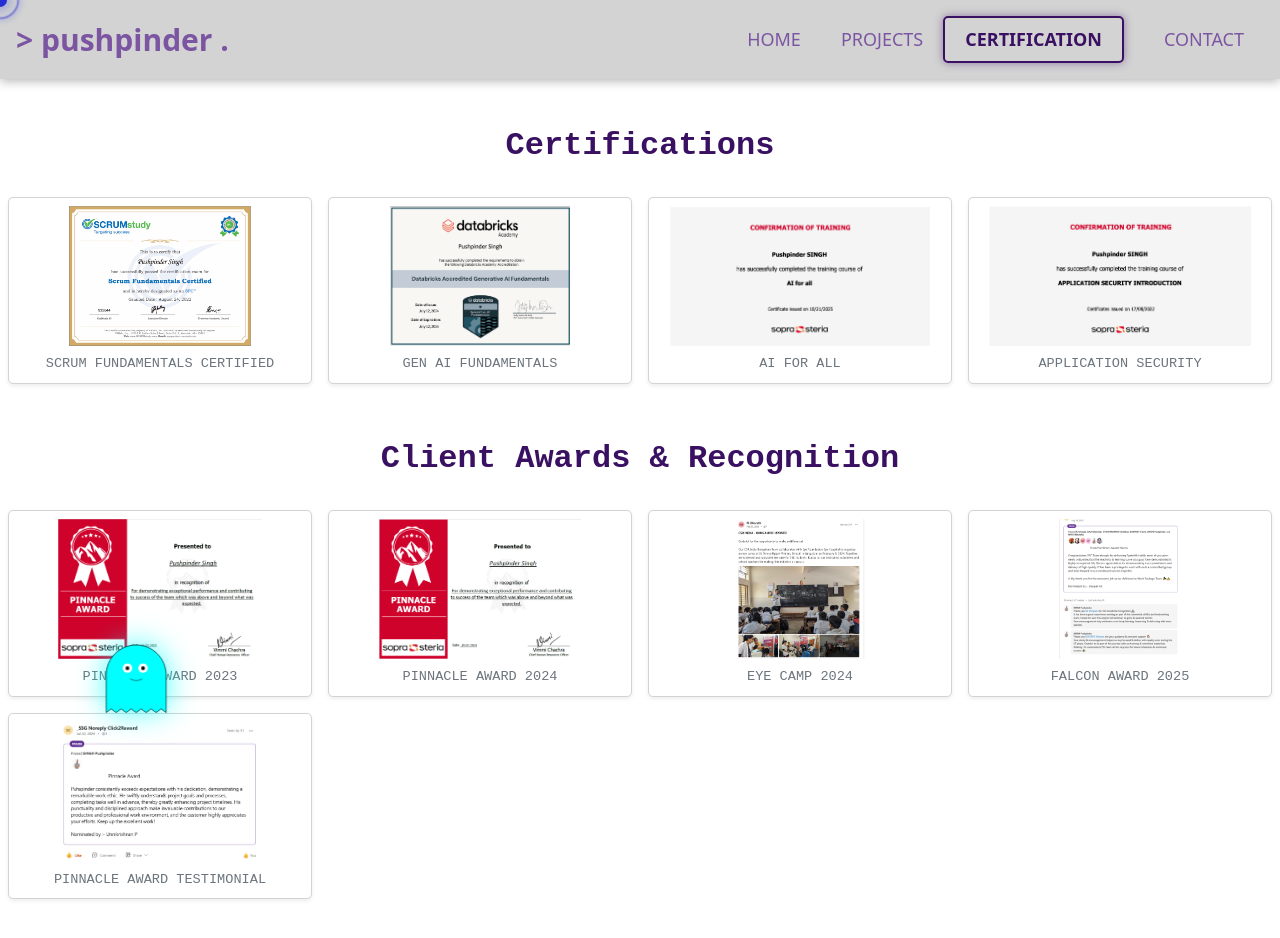
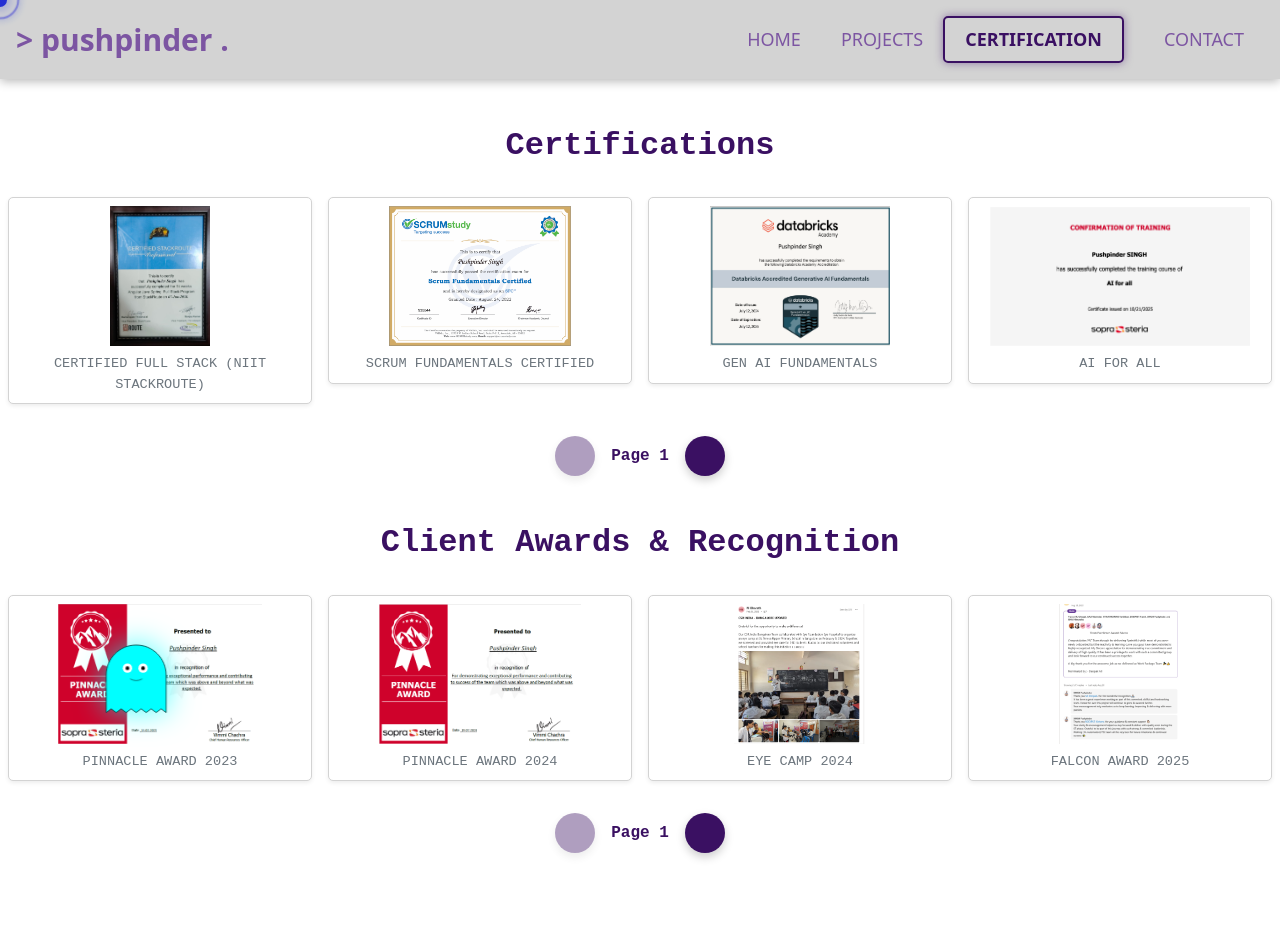
Before and after one commit to psthejohn/pushpinderdev, an Angular app: page /certificate in a window 1280 px wide. Shown: the top 938 px of the page. After the commit the page ends 901 px from the top, so only its background shows below. Built offline with nearby package versions, Linux system fonts and the light colour scheme; a web font is replaced by a local one.

Commit message:
updated awards & Recognitions

```diff
--- a/src/app/testimonials/certificate/certificate.component.html
+++ b/src/app/testimonials/certificate/certificate.component.html
@@ -1,12 +1,25 @@
+<!-- 🪪 Certifications -->
 <div class="container-fluid cursor my-5">
   <h2 class="section-title mb-4">Certifications</h2>
   <div class="row g-4">
-    <div class="col-6 col-md-4 col-lg-3 p-2" *ngFor="let certificate of certificates">
+    <div class="col-6 col-md-4 col-lg-3 p-2" *ngFor="let certificate of paginatedCertificates">
       <div (click)="openModal(certificate)">
         <app-box [image]="certificate.image" [title]="certificate.title"></app-box>
       </div>
     </div>
   </div>
+
+  <!-- Pagination Controls -->
+  <div class="pagination-controls">
+    <button class="btn-nav" (click)="prevCertPage()" [disabled]="certPage === 1">
+      <i class="fa-solid fa-chevron-left"></i>
+    </button>
+
+    <span>Page {{ certPage }}</span>
+
+    <button class="btn-nav" (click)="nextCertPage()" [disabled]="certPage * certPerPage >= certificates.length">
+      <i class="fa-solid fa-chevron-right"></i>
+    </button>
   </div>
 
   <!-- Modal -->
@@ -21,17 +34,31 @@
       </div>
     </div>
   </div>
-<!-- Client Awards & Recognition -->
+
+  <!-- 🏆 Awards -->
   <div class="container-fluid cursor my-5">
     <h2 class="section-title mb-4">Client Awards & Recognition</h2>
     <div class="row g-4">
-    <div class="col-6 col-md-4 col-lg-3 p-2" *ngFor="let award of awards">
-      <div (click)="openAwardModal(award)" style="cursor: pointer;">
-        <app-box [image]="award?.image" [title]="award?.title"></app-box>
+      <div class="col-6 col-md-4 col-lg-3 p-2" *ngFor="let award of paginatedAwards">
+        <div (click)="openAwardModal(award)">
+          <app-box [image]="award.image" [title]="award.title"></app-box>
         </div>
       </div>
     </div>
+
+    <!-- Pagination Controls -->
+    <div class="pagination-controls">
+      <button class="btn-nav" (click)="prevAwardPage()" [disabled]="awardPage === 1">
+        <i class="fa-solid fa-chevron-left"></i>
+      </button>
+
+      <span>Page {{ awardPage }}</span>
+
+      <button class="btn-nav" (click)="nextAwardPage()" [disabled]="awardPage * awardPerPage >= awards.length">
+        <i class="fa-solid fa-chevron-right"></i>
+      </button>
     </div>
+
 
     <!-- Modal for Awards -->
     <div class="custom-modal-backdrop" *ngIf="showAwardModal" (click)="closeAwardModal()">
--- a/src/app/testimonials/certificate/certificate.component.scss
+++ b/src/app/testimonials/certificate/certificate.component.scss
@@ -97,3 +97,74 @@
     opacity: 1;
   }
 }
+.awards-legend {
+  font-family: monospace;
+  color: $primary-dark;
+  line-height: 1.6;
+  letter-spacing: 0.5px;
+
+  .legend-box {
+    background: #fafafa;
+    border: 1px solid rgba(0, 0, 0, 0.1);
+    border-radius: 12px;
+    padding: 1.5rem;
+    max-width: 600px;
+    box-shadow: 0 6px 20px rgba(0, 0, 0, 0.05);
+    transition: 0.3s ease-in-out;
+
+    &:hover {
+      box-shadow: 0 8px 24px rgba(0, 0, 0, 0.15);
+      transform: translateY(-2px);
+    }
+
+    p {
+      margin: 0.3rem 0;
+      font-size: 1rem;
+
+      b {
+        color: $primary-dark;
+      }
+    }
+  }
+}
+.pagination-controls {
+  display: flex;
+  justify-content: center;
+  align-items: center;
+  margin-top: 1.5rem;
+  gap: 1rem;
+  font-family: monospace;
+
+  .btn-nav {
+    background: $primary-dark;
+    border: none;
+    color: white;
+    border-radius: 50%;
+    width: 40px;
+    height: 40px;
+    cursor: pointer;
+    display: flex;
+    justify-content: center;
+    align-items: center;
+    transition: all 0.25s ease-in-out;
+    font-size: 1.2rem;
+    box-shadow: 0 4px 10px rgba(0, 0, 0, 0.2);
+
+    &:hover:not(:disabled) {
+      background: darken($primary-dark, 8%);
+      transform: scale(1.1);
+      box-shadow: 0 6px 14px rgba(0, 0, 0, 0.25);
+    }
+
+    &:disabled {
+      opacity: 0.4;
+      cursor: not-allowed;
+    }
+  }
+
+  span {
+    font-size: 1rem;
+    color: $primary-dark;
+    font-weight: bold;
+  }
+}
--- a/src/app/testimonials/certificate/certificate.component.ts
+++ b/src/app/testimonials/certificate/certificate.component.ts
@@ -6,58 +6,75 @@
   styleUrls: ['./certificate.component.scss'],
 })
 export class CertificateComponent {
+  // --- Certificates data ---
   certificates = [
-    {
-      image: '../../../assets/Certificates/scrum_fundamentals.png',
-      title: 'SCRUM FUNDAMENTALS CERTIFIED',
-    },
-    {
-      image: '../../../assets/Certificates/gen_ai_fundamentals.png',
-      title: 'GEN AI FUNDAMENTALS',
-    },
-    {
-      image: '../../../assets/Certificates/ai_for_all.png',
-      title: 'AI FOR ALL',
-    },
-    {
-      image: '../../../assets/Certificates/application_security.png',
-      title: 'APPLICATION SECURITY',
-    },
+    { image: '../../../assets/Certificates/JAVA SPRINGBOOT CERTIFIED FULL STACK DEVELOPER NIIT STACKROUTE.jpeg', title: 'CERTIFIED FULL STACK (NIIT STACKROUTE)' },
+    { image: '../../../assets/Certificates/scrum_fundamentals.png', title: 'SCRUM FUNDAMENTALS CERTIFIED' },
+    { image: '../../../assets/Certificates/gen_ai_fundamentals.png', title: 'GEN AI FUNDAMENTALS' },
+    { image: '../../../assets/Certificates/ai_for_all.png', title: 'AI FOR ALL' },
+    { image: '../../../assets/Certificates/application_security.png', title: 'APPLICATION SECURITY' },
+    // Add more if needed
   ];
 
-  showModal = false;
-  selectedCertificate: { image: string; title: string } | null = null;
-  awards: any = [
-    {
-      image:
-        '../../../assets/Awards & Recognitions/Pinnacle Award_ Pushpinder Singh_15_02_2023.png',
-      title: 'PINNACLE AWARD 2023',
-    },
-    {
-      image:
-        '../../../assets/Awards & Recognitions/Pinnacle Award_Pushpinder Singh_19_07_2024.png',
-      title: 'PINNACLE AWARD 2024',
-    },
+  // Pagination for certificates
+  certPage = 1;
+  certPerPage = 4;
 
-    {
-      image:
-        '../../../assets/Awards & Recognitions/CSR_EYE_CAMP_26_02_2024.png',
-      title: 'EYE CAMP 2024',
-    },
-    {
-      image:
-        '../../../assets/Awards & Recognitions/Falcon_Award_team_testimonial_26_08_2025.png',
-      title: 'FALCON AWARD 2025',
-    },
-    {
-      image:
-        '../../../assets/Awards & Recognitions/Pinnacle_award_Testimonial_Pushpinder_Singh_19_07_2024.png',
-      title: 'PINNACLE AWARD TESTIMONIAL',
-    },
+  get paginatedCertificates() {
+    const start = (this.certPage - 1) * this.certPerPage;
+    return this.certificates.slice(start, start + this.certPerPage);
+  }
+
+  nextCertPage() {
+    if (this.certPage * this.certPerPage < this.certificates.length) this.certPage++;
+  }
+
+  prevCertPage() {
+    if (this.certPage > 1) this.certPage--;
+  }
+
+  // --- Awards data ---
+  awards = [
+    { image: '../../../assets/Awards & Recognitions/Pinnacle Award_ Pushpinder Singh_15_02_2023.png', title: 'PINNACLE AWARD 2023' },
+    { image: '../../../assets/Awards & Recognitions/Pinnacle Award_Pushpinder Singh_19_07_2024.png', title: 'PINNACLE AWARD 2024' },
+    { image: '../../../assets/Awards & Recognitions/CSR_EYE_CAMP_26_02_2024.png', title: 'EYE CAMP 2024' },
+    { image: '../../../assets/Awards & Recognitions/Falcon_Award_team_testimonial_26_08_2025.png', title: 'FALCON AWARD 2025' },
+    { image: '../../../assets/Awards & Recognitions/Pinnacle_award_Testimonial_Pushpinder_Singh_19_07_2024.png', title: 'PINNACLE AWARD TESTIMONIAL' },
+    // Add more if needed
   ];
 
+  // Pagination for awards
+  awardPage = 1;
+  awardPerPage = 4;
+
+  get paginatedAwards() {
+    const start = (this.awardPage - 1) * this.awardPerPage;
+    return this.awards.slice(start, start + this.awardPerPage);
+  }
+
+  nextAwardPage() {
+    if (this.awardPage * this.awardPerPage < this.awards.length) this.awardPage++;
+  }
+
+  prevAwardPage() {
+    if (this.awardPage > 1) this.awardPage--;
+  }
+
+  // --- Modals ---
+  showModal = false;
   showAwardModal = false;
+  selectedCertificate: any = null;
   selectedAward: any = null;
+
+  openModal(certificate: any) {
+    this.selectedCertificate = certificate;
+    this.showModal = true;
+  }
+
+  closeModal() {
+    this.showModal = false;
+    this.selectedCertificate = null;
+  }
 
   openAwardModal(award: any) {
     this.selectedAward = award;
@@ -69,23 +86,10 @@
     this.selectedAward = null;
   }
 
-  openModal(certificate: { image: string; title: string }) {
-    this.selectedCertificate = certificate;
-    this.showModal = true;
-    document.body.style.overflow = 'hidden'; // Prevent scroll
-  }
-
-  closeModal() {
-    this.showModal = false;
-    this.selectedCertificate = null;
-    document.body.style.overflow = ''; // Restore scroll
-  }
-
-  // ✅ Listen for Escape key press
+  // Escape key close
   @HostListener('document:keydown.escape', ['$event'])
   onEscapeKey(event: KeyboardEvent) {
-    if (this.showModal) {
-      this.closeModal();
-    }
+    if (this.showModal) this.closeModal();
+    if (this.showAwardModal) this.closeAwardModal();
   }
 }
```
Also changed, not shown: src/assets/Certificates/JAVA SPRINGBOOT CERTIFIED FULL STACK DEVELOPER NIIT STACKROUTE.jpeg (added). Lines whose indentation alone changed are shown as unchanged.
